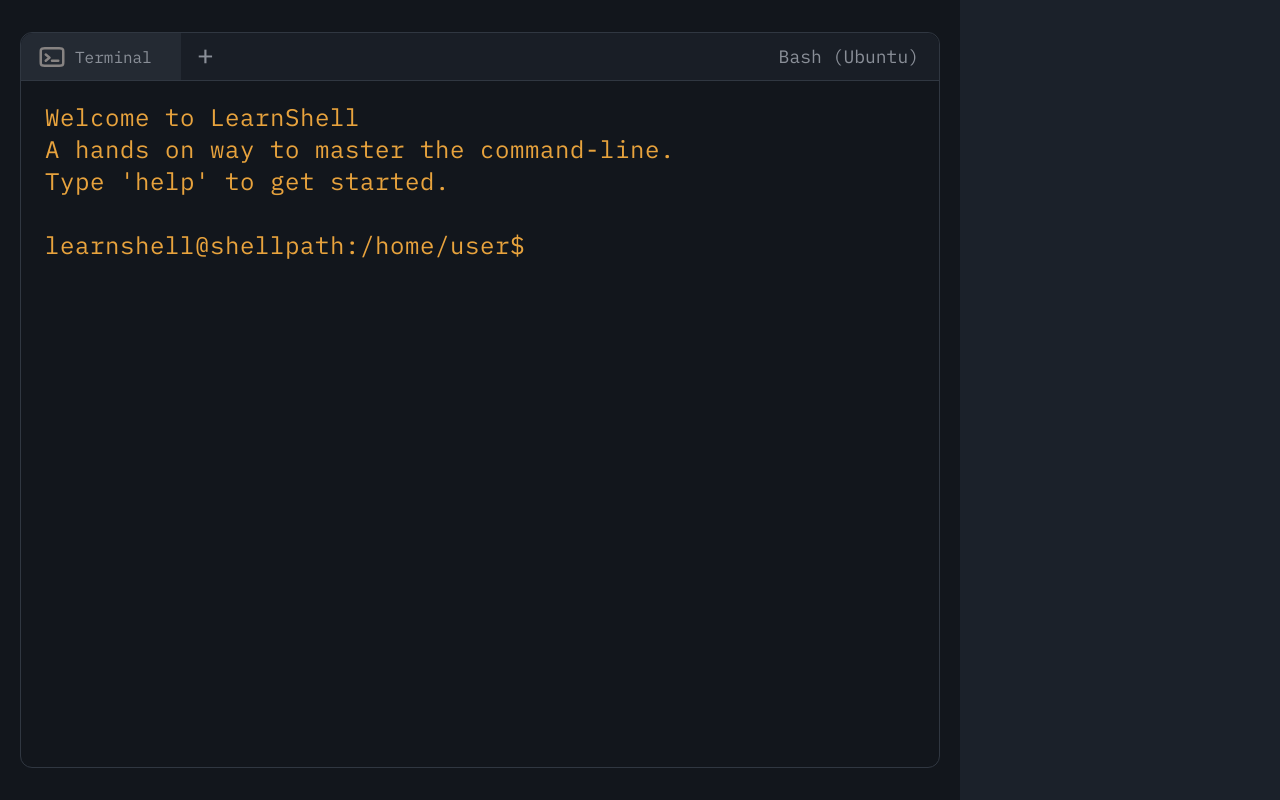
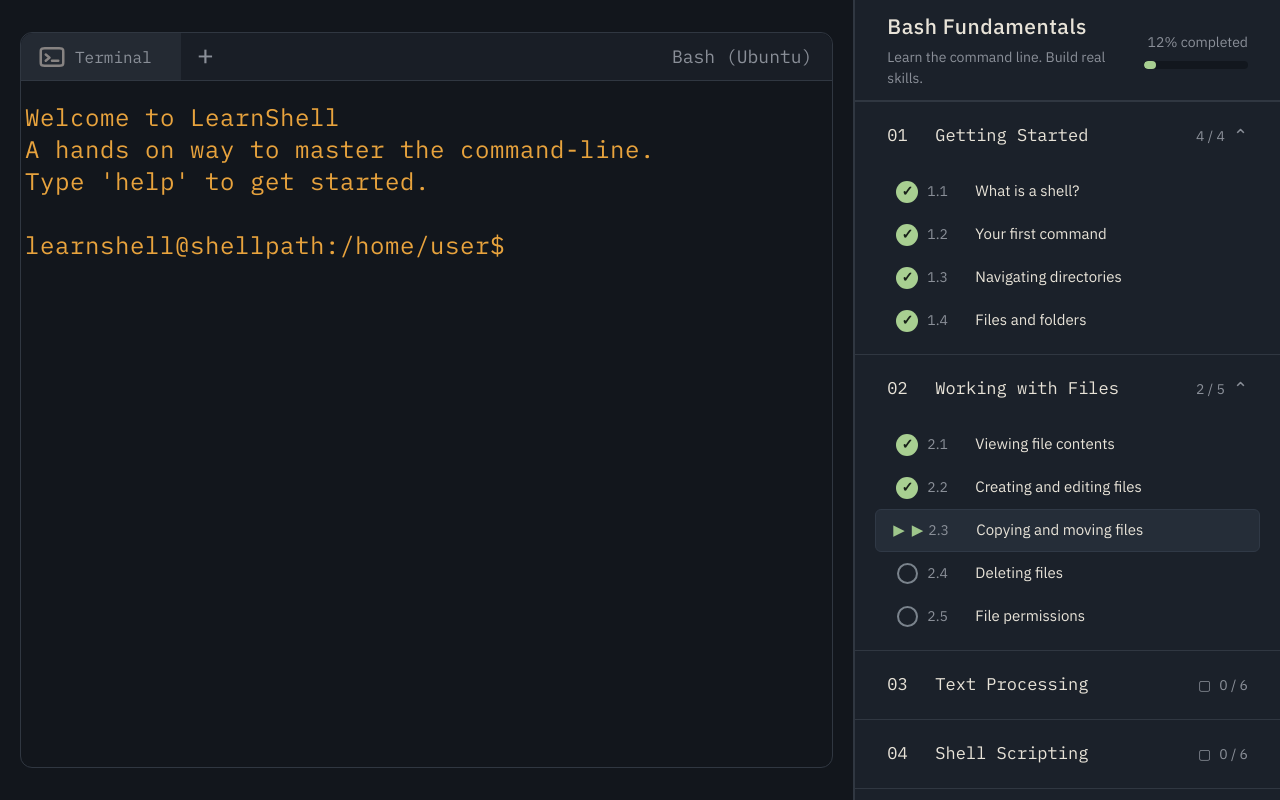
Before and after one commit to huzaifaNotFound/learn-shell, a React (Vite) app in the folder learn-shell/: page / in a window 1280 px wide. Built offline with nearby package versions, Linux system fonts and the light colour scheme.

Commit message:
sidebar in-progress

```diff
--- a/learn-shell/src/Sidebar.jsx
+++ b/learn-shell/src/Sidebar.jsx
@@ -1,8 +1,208 @@
+import { useState } from "react";
 
-function Sidebar(){
-    return(
-        <div className="h-screen w-1/4 bg-bg-surface"></div>
-    );
+
+const sections = [
+  {
+    number: "01",
+    title: "Getting Started",
+    completed: 4,
+    total: 4,
+    lessons: [
+      { id: "1.1", title: "What is a shell?", done: true },
+      { id: "1.2", title: "Your first command", done: true },
+      { id: "1.3", title: "Navigating directories", done: true },
+      { id: "1.4", title: "Files and folders", done: true },
+    ],
+  },
+  {
+    number: "02",
+    title: "Working with Files",
+    completed: 2,
+    total: 5,
+    lessons: [
+      { id: "2.1", title: "Viewing file contents", done: true },
+      { id: "2.2", title: "Creating and editing files", done: true },
+      { id: "2.3", title: "Copying and moving files", active: true },
+      { id: "2.4", title: "Deleting files" },
+      { id: "2.5", title: "File permissions" },
+    ],
+  },
+  {
+    number: "03",
+    title: "Text Processing",
+    completed: 0,
+    total: 6,
+    locked: true,
+  },
+  {
+    number: "04",
+    title: "Shell Scripting",
+    completed: 0,
+    total: 6,
+    locked: true,
+  },
+  {
+    number: "05",
+    title: "Tools & Productivity",
+    completed: 0,
+    total: 5,
+    locked: true,
+  },
+  {
+    number: "06",
+    title: "Real World Projects",
+    completed: 0,
+    total: 4,
+    locked: true,
+  },
+];
+
+
+
+function CourseSection({ section }) {
+  const [open, setOpen] = useState(!section.locked);
+
+  return (
+    <div className="border-b border-border">
+      <button
+        onClick={() => !section.locked && setOpen(!open)}
+        disabled={section.locked}
+        className="w-full h-[68px] px-8 flex items-center text-left"
+      >
+        {/* Section number */}
+        <span className="w-12 shrink-0 font-mono text-[17px] text-text-primary">
+          {section.number}
+        </span>
+
+        {/* Title */}
+        <span
+          className={`flex-1 font-mono text-[17px] ${
+            section.locked
+              ? "text-text-primary"
+              : "text-text-primary"
+          }`}
+        >
+          {section.title}
+        </span>
+
+        {/* Progress */}
+        <div className="flex items-center gap-2">
+          {section.locked ? (
+            <>
+              <span className="text-text-muted text-sm">▢</span>
+              <span className="text-text-muted text-sm">
+                {section.completed} / {section.total}
+              </span>
+            </>
+          ) : (
+            <>
+              <span className="text-text-muted text-sm">
+                {section.completed} / {section.total}
+              </span>
+
+              <span className="text-text-muted text-lg leading-none">
+                {open ? "⌃" : "⌄"}
+              </span>
+            </>
+          )}
+        </div>
+      </button>
+
+      {open && section.lessons && (
+        <div className="pb-3">
+          {section.lessons.map((lesson) => (
+            <div
+              key={lesson.id}
+              className={`mx-5 h-[43px] px-3 flex items-center rounded-md
+                ${
+                  lesson.active
+                    ? "bg-[#252d38] border border-[#303946]"
+                    : ""
+                }`}
+            >
+              {/* Status */}
+              <div className="w-10 shrink-0 flex justify-center">
+                {lesson.done ? (
+                  <div className="w-[22px] h-[22px] rounded-full bg-[#a8cf91] flex items-center justify-center">
+                    <span className="text-[#182019] text-[14px] font-bold">
+                      ✓
+                    </span>
+                  </div>
+                ) : lesson.active ? (
+                  <div className="flex items-center gap-[7px] text-[#9ec68b]">
+                    <span className="text-[15px]">▶</span>
+                    <span className="text-[15px]">▶</span>
+                  </div>
+                ) : (
+                  <div className="w-[21px] h-[21px] rounded-full border-2 border-[#7a838c]" />
+                )}
+              </div>
+
+              {/* Lesson ID */}
+              <span className="w-12 shrink-0 text-[14px] text-text-muted font-sans">
+                {lesson.id}
+              </span>
+
+              {/* Lesson title */}
+              <span className="text-[15px] text-text-primary font-sans">
+                {lesson.title}
+              </span>
+            </div>
+          ))}
+        </div>
+      )}
+    </div>
+  );
 }
 
-export default Sidebar
+
+export default function CourseSidebar() {
+  return (
+    <div className="h-screen w-1/3 min-w-[400px] bg-bg-surface border-l-2 border-border flex flex-col overflow-hidden">
+
+      {/* Header */}
+      <div className="h-[102px] shrink-0 border-b-2 border-border w-full flex items-center justify-between px-8">
+        <div className="flex flex-col gap-y-1">
+          <h2 className="text-text-primary font-sans text-[21px] font-medium tracking-wide">
+            Bash Fundamentals
+          </h2>
+
+          <h3 className="text-text-muted font-sans text-[14px]">
+            Learn the command line. Build real skills.
+          </h3>
+        </div>
+
+        <div className="flex flex-col items-end gap-2">
+          <span className="text-text-muted font-sans text-[14px]">
+            12% completed
+          </span>
+
+          <div className="w-[104px] h-[8px] bg-bg-inset/60 rounded-full overflow-hidden">
+            <div className="h-full w-[12%] bg-[#a8cf91] rounded-full" />
+          </div>
+        </div>
+      </div>
+
+      <div className="flex-1 overflow-y-auto scrollbar-none">
+        {sections.map((section) => (
+          <CourseSection
+            key={section.number}
+            section={section}
+          />
+        ))}
+
+        <div className="p-6">
+          <div className="border border-border rounded-lg px-5 py-4">
+            <p className="font-mono text-[14px] text-text-primary">
+              “Small tools. Big possibilities.”
+            </p>
+
+            <p className="mt-2 font-mono text-[12px] text-text-muted">
+              — The Unix Philosophy
+            </p>
+          </div>
+        </div>
+      </div>
+    </div>
+  );
+}
```
